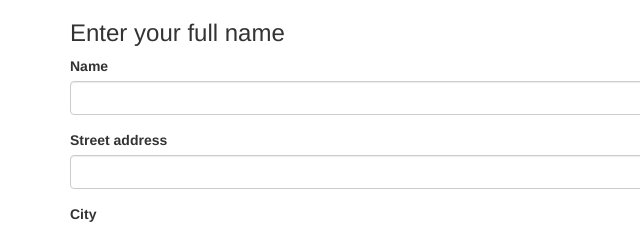
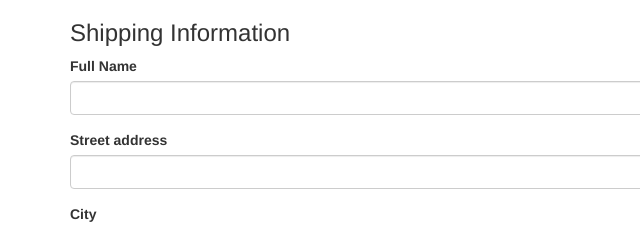
Before and after one commit to larryjtaylor/receipt, a plain HTML site: page index.html in a window 1280 px wide. Shown: the top 227 px of the page, 0-640 px from the left. Drawn offline with Linux system fonts and the light colour scheme.

Commit message:
make updates to heading and name label

```diff
--- a/index.html
+++ b/index.html
@@ -9,11 +9,11 @@
   </head>
   <body>
     <div class="container">
-      <h3>Enter your full name</h3>
+      <h3>Shipping Information</h3>
       <div>
         <form id="shipping">
           <div class="form-group">
-            <label for="name">Name</label>
+            <label for="name">Full Name</label>
             <input id="name" class="form-control" type="text">
           </div>
           <div class="form-group">
@@ -35,5 +35,7 @@
         </form>
     </div>
 
+
+
   </body>
 </html>
```
